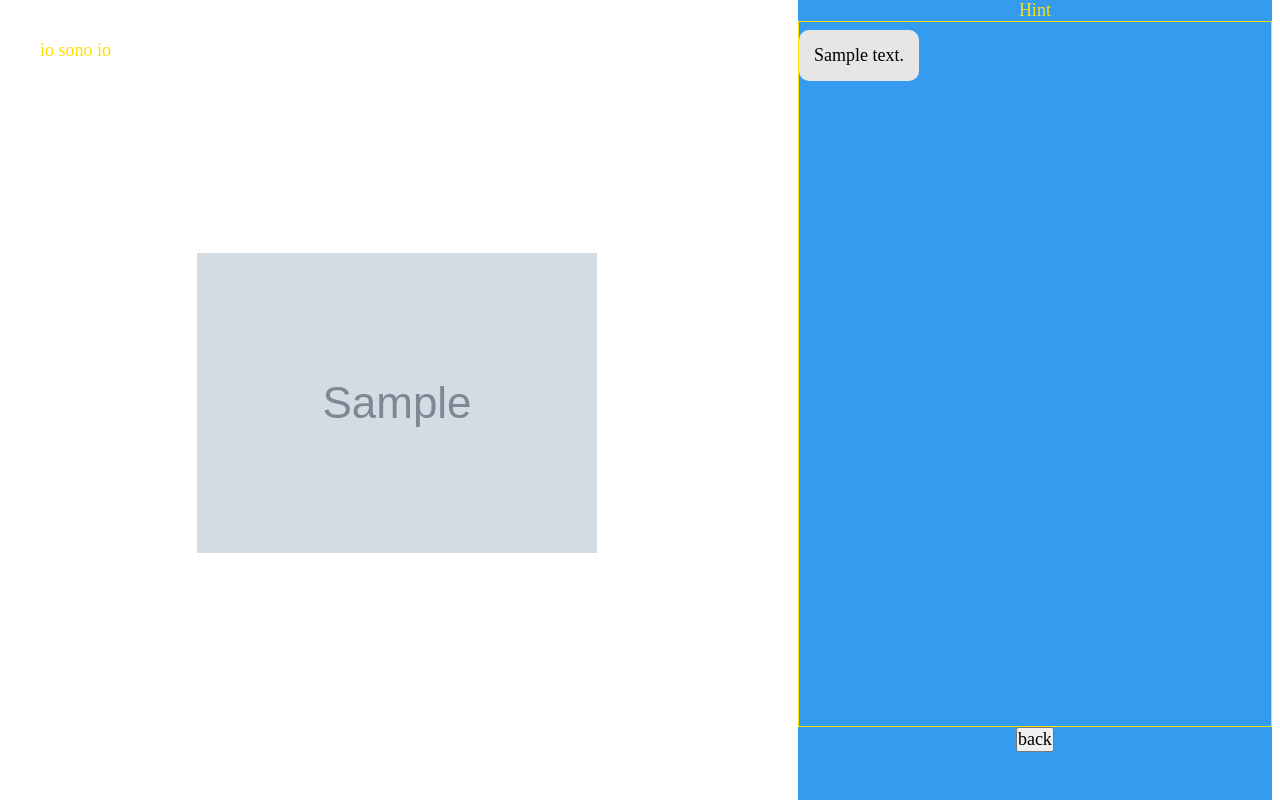
After one commit to ThibCL/IoSonoIo, a Node server app: template public/views/hint.ejs in a window 1280 px wide. The commit adds this page. Run offline with Node 20, Linux system fonts and the light colour scheme; the template is opened without the code that fills it: most values are stand-ins (such as "Sample title", 1, 10 or a date in 2020); grey boxes marked "Sample" are stand-in pictures; some libraries are stand-ins or nearby versions.

Commit message:
add feature hint

```diff
--- a/app.js
+++ b/app.js
@@ -10,6 +10,7 @@ var addMembersRouter = require("./routes/addMembersRouter")
 var endGameRouter = require("./routes/endGameRouter")
 var beginRouter = require("./routes/beginRouter")
 var playRouter = require("./routes/playRouter")
+var hintRouter = require("./routes/hintRouter")
 
 app.use("/", endGameRouter)
 app.use("/", homeRouter)
@@ -17,6 +18,7 @@ app.use("/", newgameRouter)
 app.use("/", addMembersRouter)
 app.use("/", beginRouter)
 app.use("/", playRouter)
+app.use("/", hintRouter)
 
 app.listen(process.env.PORT || port, () =>
   console.log(`Example app listening on port ${port}!`)
--- /dev/null
+++ b/public/js/hint.js
@@ -0,0 +1,4 @@
+function updateImg(url) {
+  let img = document.getElementById("avimg")
+  img.src = url
+}
--- a/public/style/3.css
+++ b/public/style/3.css
@@ -27,7 +27,7 @@
 
 .chatbox {
   background-color: #359bef;
-  width: 37%;
+  width: 35%;
   height: 100vh;
 }
 
--- /dev/null
+++ b/public/style/hint.css
@@ -0,0 +1,80 @@
+* {
+  font-family: AppleSDGothicNeoR00;
+  font-size: 18px;
+  margin: 0px;
+  padding: 0px;
+}
+
+.block {
+  display: inline-block;
+  vertical-align: top;
+}
+.screen {
+  background-color: white;
+  width: 62%;
+  height: 100vh;
+}
+
+#avatar-container {
+  text-align: center;
+  height: 56vh;
+  padding: 37px;
+}
+
+.hint {
+  background-color: #359bef;
+  width: 37%;
+  height: 100vh;
+}
+
+.hint .title {
+  text-align: center;
+  font-family: Showcard Gothic;
+  color: #fddf00;
+}
+
+form {
+  background: transparent;
+  border: inherit;
+}
+
+#logo-container {
+  height: 27%;
+  text-align: center;
+}
+#logo {
+  color: #fddf00;
+  font-family: Showcard Gothic;
+  position: absolute;
+  left: 40px;
+  top: 40px;
+}
+
+#hint {
+  display: inline-block;
+  height: 100%;
+}
+#hint img {
+  height: 100%;
+}
+
+.play_form {
+  text-align: center;
+}
+
+#lines {
+  overflow: auto;
+  height: 88vh;
+  border-style: solid;
+  border-color: #fddf00;
+  border-width: 1px;
+}
+
+.line {
+  width: fit-content;
+  text-align: left;
+  background-color: #e6e6e6;
+  border-radius: 10px;
+  padding: 15px;
+  margin-top: 8px;
+}
--- /dev/null
+++ b/public/views/hint.ejs
@@ -0,0 +1,45 @@
+<!DOCTYPE html>
+<html>
+
+<head>
+    <link rel="stylesheet" type="text/css" href="/style/hint.css" />
+    <script src="https://kit.fontawesome.com/8832483f9d.js" crossorigin="anonymous"></script>
+    <script src="/js/hint.js"></script>
+
+</head>
+
+
+
+<body>
+
+    <div class="block screen">
+        <!-- logo -->
+        <div id="logo-container">
+            <div id="logo">io sono io</div>
+        </div>
+        <div id="avatar-container">
+            <!-- get avatar information from the server -->
+            <img id="avimg" src="<%=hints[0].avatar.url%>">
+        </div>
+    </div>
+    <div class="block hint">
+        <div class="title-container">
+            <p class="title">Hint</p>
+        </div>
+
+        <div id="lines">
+            <% hints.forEach(function(hint){ %>
+            <p class="line" onmouseover='updateImg("<%=hint.avatar.url%>")'><%=hint.answer%></p>
+            <% }); %>
+        </div>
+
+        <div class="play_form">
+            <form class="play_form" method="GET" action="/game/<%=id%>/play">
+                <input type="submit" value="back">
+            </form>
+        </div>
+
+    </div>
+</body>
+
+</html>
```
Also changed, not shown: database/nose.sql (+10 -10 lines), public/views/3.ejs (+11 -3 lines), routes/avatar.js (+26 -26 lines), routes/hintRouter.js (added, +56 -0 lines), routes/pgClient.js (+26 -0 lines), routes/playRouter.js (+54 -54 lines).
